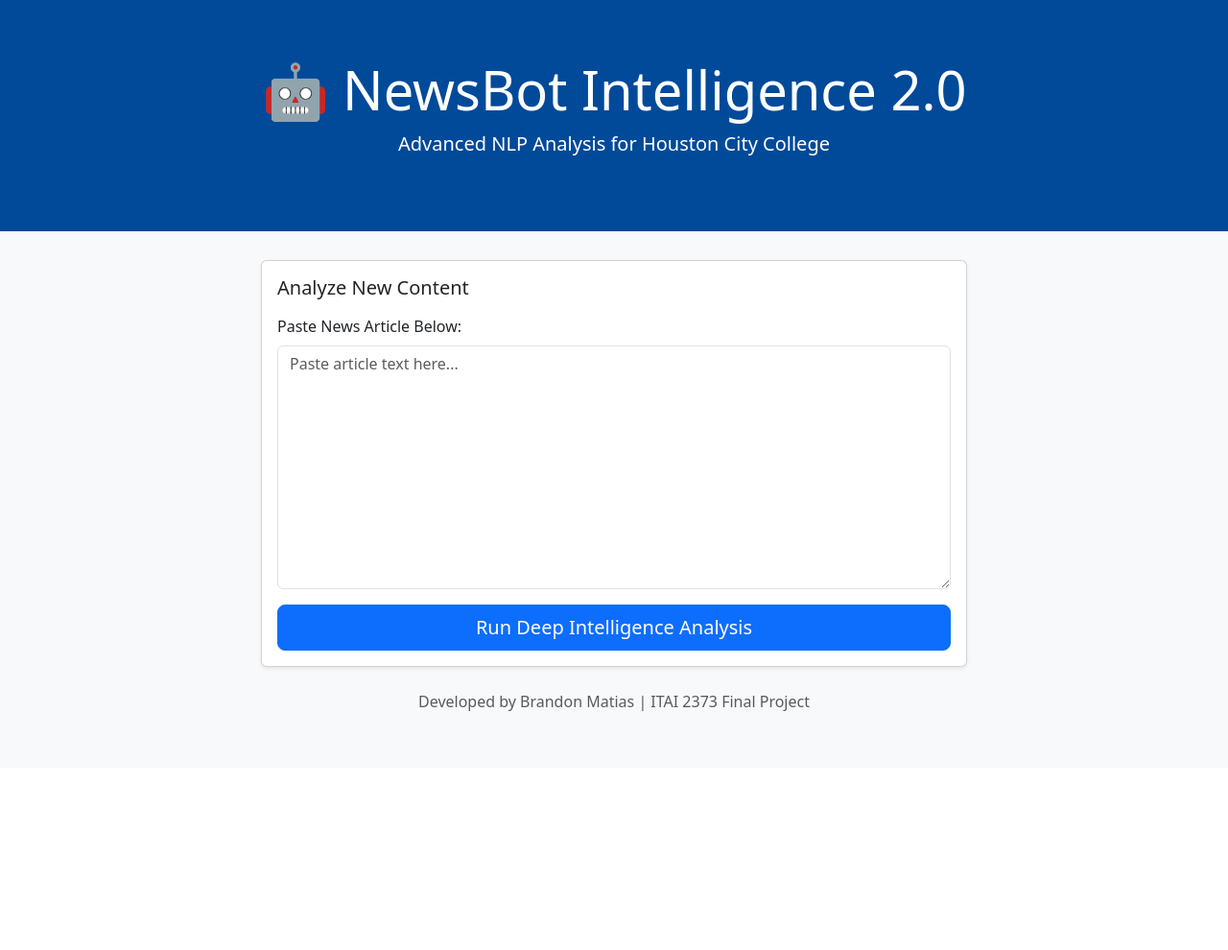
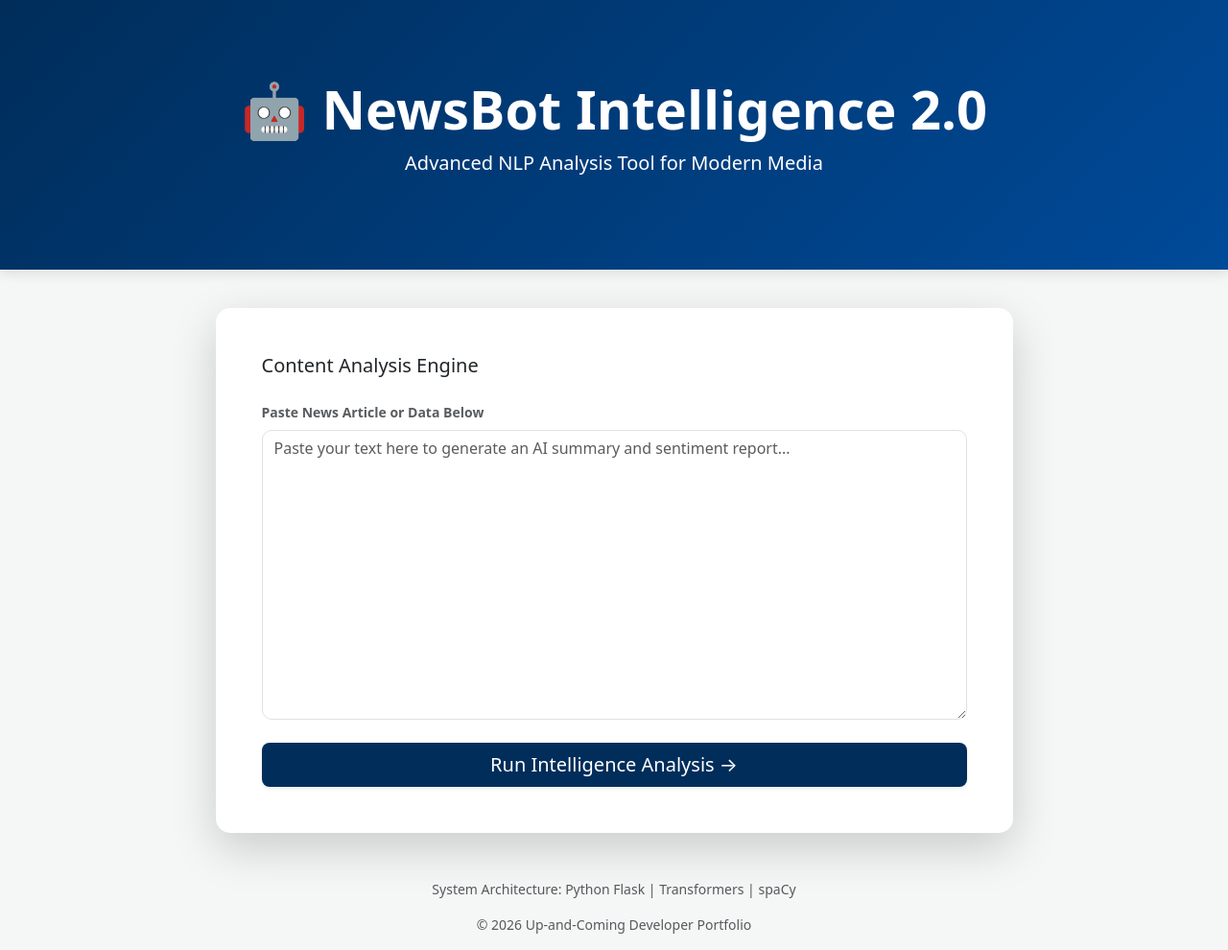
Before and after one commit to BrandonLee-98/ITAI2373-NewsBot-Final, a Flask app: page / in a window 1280 px wide. Shown: the whole page at 96% size. Before the commit the page ends 741 px from the top, so only its background shows below. Run offline with Flask 3, Linux system fonts and the light colour scheme; parts of the project's set-up code (start-up, migrations or seed data) failed here and were passed over.

Commit message:
Enhance index.html layout and styling
Updated styles and content in the index.html template for improved aesthetics and clarity.

```diff
--- a/templates/index.html
+++ b/templates/index.html
@@ -6,38 +6,57 @@
     <title>NewsBot 2.0 | Dashboard</title>
     <link href="https://cdn.jsdelivr.net/npm/bootstrap@5.3.0/dist/css/bootstrap.min.css" rel="stylesheet">
     <style>
-        body { background-color: #f8f9fa; }
-        .hero-section { background: #004a99; color: white; padding: 60px 0; margin-bottom: 30px; }
+        body { background-color: #f4f7f6; }
+        .hero-section {
+            background: linear-gradient(135deg, #002d5a 0%, #004a99 100%);
+            color: white;
+            padding: 80px 0;
+            margin-bottom: 40px;
+            box-shadow: 0 4px 12px rgba(0,0,0,0.1);
+        }
+        .card { border: none; border-radius: 15px; }
+        .btn-primary { background-color: #002d5a; border: none; }
+        .btn-primary:hover { background-color: #004a99; }
     </style>
 </head>
 <body>
 
 <div class="hero-section text-center">
     <div class="container">
-        <h1 class="display-4">🤖 NewsBot Intelligence 2.0</h1>
-        <p class="lead">Advanced NLP Analysis for Houston City College</p>
+        <h1 class="display-4 fw-bold">🤖 NewsBot Intelligence 2.0</h1>
+        <p class="lead">Advanced NLP Analysis Tool for Modern Media</p>
     </div>
 </div>
 
 <div class="container">
     <div class="row justify-content-center">
-        <div class="col-md-8">
-            <div class="card shadow-sm">
-                <div class="card-body">
-                    <h5 class="card-title mb-3">Analyze New Content</h5>
+        <div class="col-md-9">
+            <div class="card shadow-lg">
+                <div class="card-body p-5">
+                    <h5 class="card-title mb-4">Content Analysis Engine</h5>
+
                     <form action="/analyze" method="POST">
-                        <div class="mb-3">
-                            <label for="article_text" class="form-label">Paste News Article Below:</label>
-                            <textarea class="form-control" id="article_text" name="article_text" rows="10" placeholder="Paste article text here..." required></textarea>
+                        <div class="mb-4">
+                            <label for="article_text" class="form-label fw-bold text-muted small uppercase">Paste News Article or Data Below</label>
+
+                            <textarea class="form-control" id="article_text" name="article_text" rows="12"
+                                      placeholder="Paste your text here to generate an AI summary and sentiment report..."
+                                      required style="border-radius: 10px;"></textarea>
                         </div>
+
                         <div class="d-grid">
-                            <button type="submit" class="btn btn-primary btn-lg">Run Deep Intelligence Analysis</button>
+                            <button type="submit" class="btn btn-primary btn-lg shadow-sm">
+                                Run Intelligence Analysis →
+                            </button>
                         </div>
                     </form>
                 </div>
             </div>
 
-            <p class="text-muted mt-4 text-center">Developed by Brandon Matias | ITAI 2373 Final Project</p>
+            <div class="text-center mt-5 text-muted">
+                <p class="small">System Architecture: Python Flask | Transformers | spaCy</p>
+                <p class="small">&copy; 2026 Up-and-Coming Developer Portfolio</p>
+            </div>
         </div>
     </div>
 </div>
```
